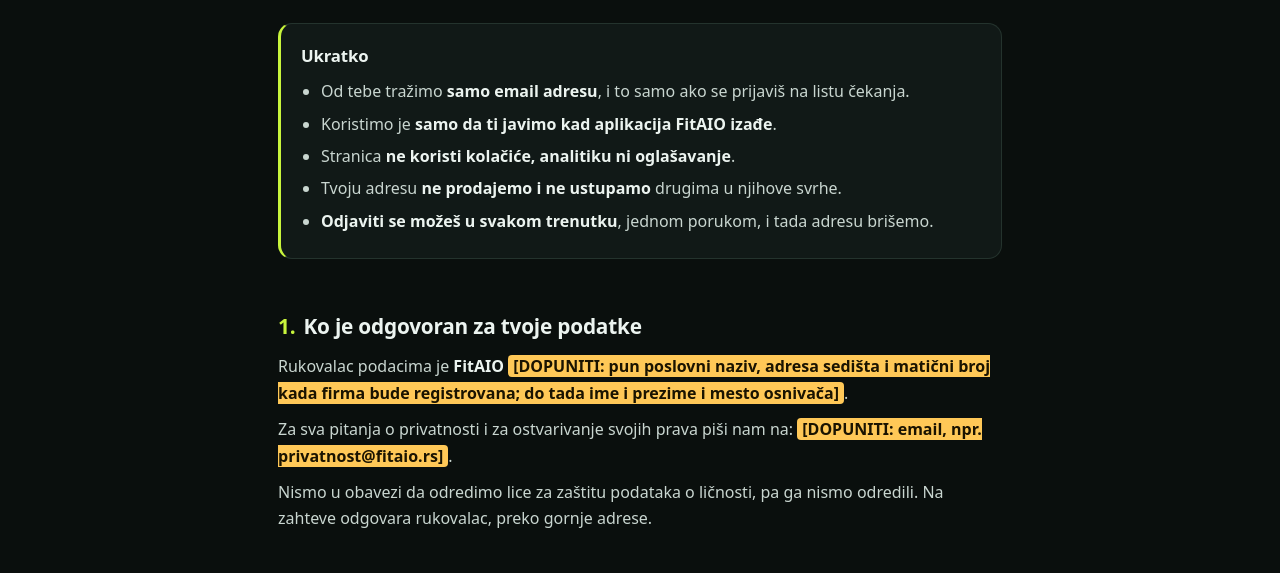
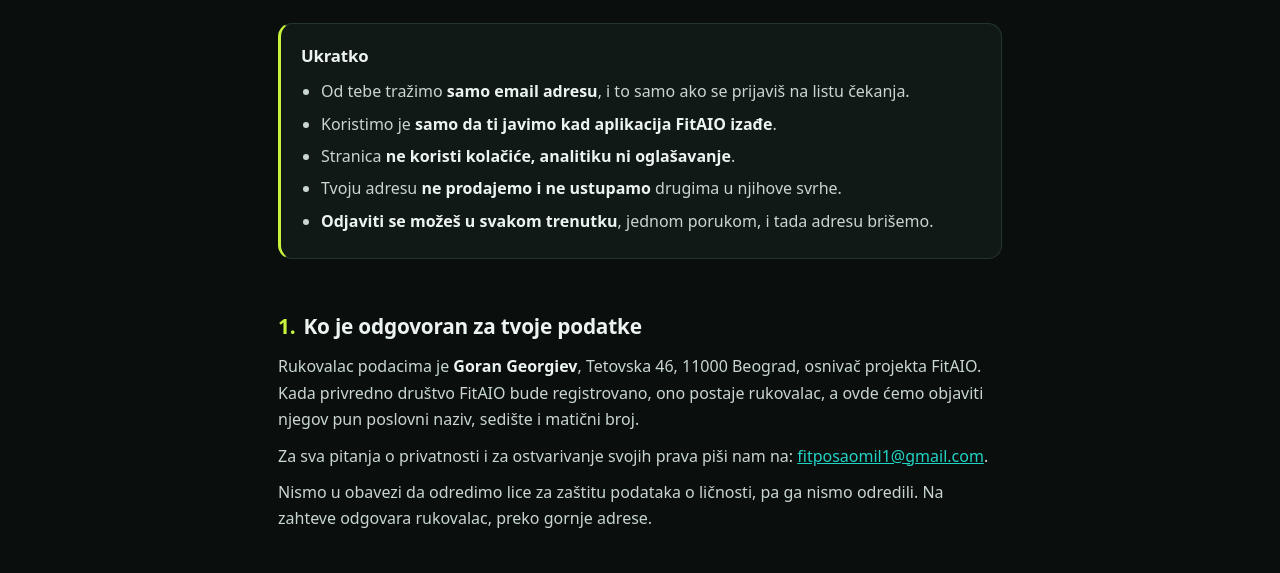
Before and after one commit to fitposaomil1-dotcom/fitposaomil1-dotcom.github.io, a plain HTML site: page privatnost.html in a window 1280 px wide. Shown: the part 192-765 px from the top of the page. Drawn offline with Linux system fonts and the light colour scheme.

Commit message:
Politika privatnosti: rukovalac, kontakt i region podataka
Co-Authored-By: Claude Fable 5.2 <noreply@anthropic.com>

```diff
--- a/privatnost.html
+++ b/privatnost.html
@@ -67,8 +67,8 @@ footer{border-top:1px solid var(--line);padding:26px 0;color:var(--muted);font-s
   </div>
 
   <h2 id="ko"><b>1.</b>Ko je odgovoran za tvoje podatke</h2>
-  <p>Rukovalac podacima je <strong>FitAIO</strong> <span class="todo">[DOPUNITI: pun poslovni naziv, adresa sedišta i matični broj kada firma bude registrovana; do tada ime i prezime i mesto osnivača]</span>.</p>
-  <p>Za sva pitanja o privatnosti i za ostvarivanje svojih prava piši nam na: <span class="todo">[DOPUNITI: email, npr. privatnost@fitaio.rs]</span>.</p>
+  <p>Rukovalac podacima je <strong>Goran Georgiev</strong>, Tetovska 46, 11000 Beograd, osnivač projekta FitAIO. Kada privredno društvo FitAIO bude registrovano, ono postaje rukovalac, a ovde ćemo objaviti njegov pun poslovni naziv, sedište i matični broj.</p>
+  <p>Za sva pitanja o privatnosti i za ostvarivanje svojih prava piši nam na: <a href="mailto:fitposaomil1@gmail.com">fitposaomil1@gmail.com</a>.</p>
   <p>Nismo u obavezi da odredimo lice za zaštitu podataka o ličnosti, pa ga nismo odredili. Na zahteve odgovara rukovalac, preko gornje adrese.</p>
 
   <h2 id="sta"><b>2.</b>Koje podatke prikupljamo</h2>
@@ -113,7 +113,7 @@ footer{border-top:1px solid var(--line);padding:26px 0;color:var(--muted);font-s
   <p>Podatke možemo otkriti nadležnim organima samo kada nas na to obavezuje zakon.</p>
 
   <h2 id="prenos"><b>6.</b>Prenos podataka van Srbije</h2>
-  <p>Lista čekanja se čuva na serverima koje Supabase koristi u regionu <span class="todo">[DOPUNITI: region Supabase projekta, npr. „Evropska unija (Frankfurt)"]</span>. Pružaoci iz tačke 5 imaju sedište u Singapuru i Sjedinjenim Američkim Državama, pa podaci mogu biti dostupni i iz tih država.</p>
+  <p>Lista čekanja se čuva na serverima koje Supabase koristi u <strong>Evropskoj uniji (Stokholm, Švedska; region eu-north-1)</strong>. Pružaoci iz tačke 5 imaju sedište u Singapuru i Sjedinjenim Američkim Državama, pa podaci mogu biti dostupni i iz tih država.</p>
   <p>Države članice Evropske unije smatraju se državama koje obezbeđuju primereni nivo zaštite podataka (član 64 Zakona). Za obradu van tih država oslanjamo se na ugovorne mere zaštite: sa pružaocem Supabase važi ugovor o obradi podataka koji sadrži standardne ugovorne klauzule. Na zahtev ćemo ti poslati više informacija o tim merama.</p>
 
   <h2 id="kolacici"><b>7.</b>Kolačići i praćenje</h2>
@@ -132,7 +132,7 @@ footer{border-top:1px solid var(--line);padding:26px 0;color:var(--muted);font-s
     <li>podneseš <strong>prigovor</strong> na obradu, u slučajevima koje zakon predviđa (član 37).</li>
   </ul>
   <div class="box">
-    <p style="margin:0"><strong>Kako:</strong> pošalji poruku na <span class="todo">[DOPUNITI: email]</span> sa adrese koju si prijavio/prijavila. Odjava je besplatna i jednostavna kao i prijava. Odgovaramo najkasnije u roku od 30 dana (član 21).</p>
+    <p style="margin:0"><strong>Kako:</strong> pošalji poruku na <a href="mailto:fitposaomil1@gmail.com">fitposaomil1@gmail.com</a> sa adrese koju si prijavio/prijavila. Odjava je besplatna i jednostavna kao i prijava. Odgovaramo najkasnije u roku od 30 dana (član 21).</p>
   </div>
   <p>Ako smatraš da tvoje podatke obrađujemo suprotno zakonu, imaš pravo na <strong>pritužbu Povereniku</strong> (član 82):</p>
   <div class="box">
```
Also changed, not shown: index.html (+1 -1 lines).
